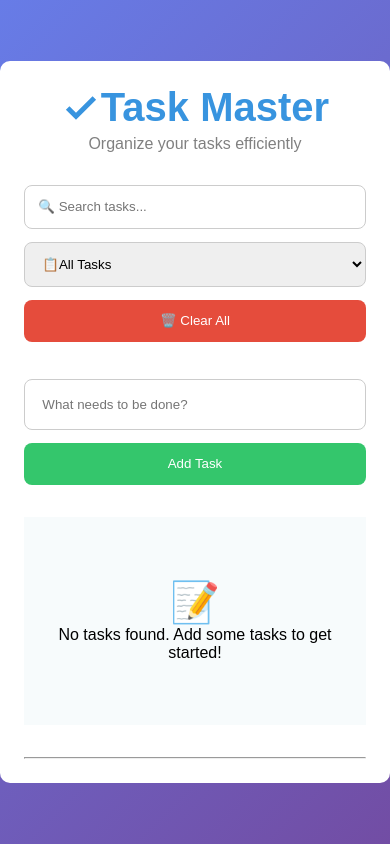
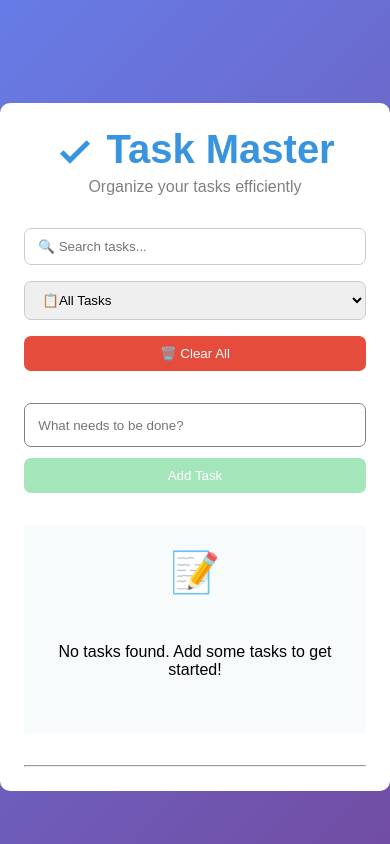
Before and after one commit to OmarNajjar-Dev/task-master, a plain HTML site: page index.html in a window 390 px wide. Drawn offline with Linux system fonts and the light colour scheme.

Commit message:
Edit styles

```diff
--- a/styles.css
+++ b/styles.css
@@ -16,7 +16,7 @@
 
 /* 📄 2. General Page Layout */
 body {
-  font-family: 'Poppins', sans-serif;
+  font-family: "Poppins", sans-serif;
   height: 100vh;
   display: flex;
   justify-content: center;
@@ -32,14 +32,25 @@ main {
   display: flex;
   flex-direction: column;
   gap: 2em;
+  margin-top: 50px;
 }
+
+section * {
+  flex-grow: 1;
+}
+
 /* 🔹 3. Header Section */
+header {
+  display: flex;
+  flex-direction: column;
+  align-items: center;
+  justify-content: center;
+  gap: 0.4em;
+}
+
 header h1 {
   color: var(--accent-color);
   font-size: 2.5em;
-  display: flex;
-  align-items: center;
-  justify-content: center;
 }
 
 header path {
@@ -48,38 +59,24 @@ header path {
 
 header p {
   color: #808080;
-  margin-top: 0.3em;
-  font-size: 1em;
 }
 
 /* 📌 4. Task Search & Add Task Sections */
-#search {
-  display: flex;
-  gap: 1.3em;
-  margin-bottom: 0.3em;
-}
 
-#search
+#search,
 #add-task,
 #task-list {
   display: flex;
-  justify-content: space-between;
-
+  flex-wrap: wrap;
+  gap: 1em;
 }
-
 
 /* 🔍 Search Section */
 #search input,
 #search select {
-  padding: 1em ;
-  border: 6px;
+  padding: 0.75em 1em;
   border: 1px solid #ccc;
   transition: 0.3s ease-in-out;
-}
-
-#search input:hover {
-  border-color: var(--accent-color);
-  box-shadow: 0 0 5px var(--accent-color);
 }
 
 #clear {
@@ -91,28 +88,23 @@ header p {
 }
 
 .clear:hover {
-  background-color: #c0392b;
-  transform: scale(1.05);
-  box-shadow: 0 4px 10px rgba(229, 76, 60, 0.4);
+  background-color: #e65344;
+}
+
+#clear:active,
+#add:active {
+  box-shadow: -1px -1px 4px rgb(75, 82, 145), 4px 4px 4px rgb(75, 82, 145);
 }
 
 /* 📝 Add Task Section */
 #add-task {
-  display: flex;
   gap: 0.7em;
 }
 
 #add-task input {
-  flex:1;
-  border: 1px solid #ccc;
-  transition: 0.3s ease-in-out;
+  min-width: 80%;
+  transition: 0.1s ease-in-out;
 }
-
-#add-task input:hover {
-  border-color: var(--accent-color) ;
-  box-shadow: 0 0 5px var(--accent-color);
-}
-
 
 #add-task input,
 #add-task button {
@@ -123,11 +115,19 @@ header p {
 input,
 button,
 select {
-  border-radius: 8px;
+  border-radius: 7px;
   border: 1px solid gray;
 }
 
+input:focus {
+  box-shadow: 0 0 15px var(--accent-color);
+}
+
 /* ✅ 5. Buttons Styling */
+#add {
+  background-color: #a4e5ba;
+}
+
 .add {
   background-color: var(--green-button);
   color: white;
@@ -135,54 +135,27 @@ select {
   transition: 0.3s ease-in-out;
 }
 
-.add:hover {
-  transform: scale(1.05);
-  box-shadow: 0 4px 10px rgba(52, 198,100, 0.5);
-}
-
-.task-list {
-  list-style: none;
-  padding: 0;
-  margin: 0;
-}
-
-/* 🗑 Fix Trash Icon Color */
-.clear::before {
-  color: initial; /* Makes the emoji its natural color */
-  margin-right: 5px;
-}
-
 /* 📋 6. Task List Section */
 #task-list {
- display: flex;
- flex-direction: column;
- align-items:center ;
- justify-content: center;
-  text-align: center;
   flex-direction: column;
   background-color: var(--secondy-color);
- min-height: 13em;
+  height: 13em;
   padding: 1.5em;
 }
 
 #task-list div {
   font-size: 40px;
-
 }
 
 /* 📱 Responsive Design */
-@media screen and (max-width:760px) {
+@media screen and (max-width: 516px) {
+  #search,
+  #add-task {
+    flex-direction: column;
+  }
 
-  main{
-    width: 100%;
-    padding: 1.5em;
+  #search button,
+  #add-task button {
+    padding: 0.75em;
   }
- #search, #add-task {
-  flex-direction: column;
-  gap: 0.8em;
- }
-
- #add-task input {
-  padding: 1.3em ;
- }
 }
```
